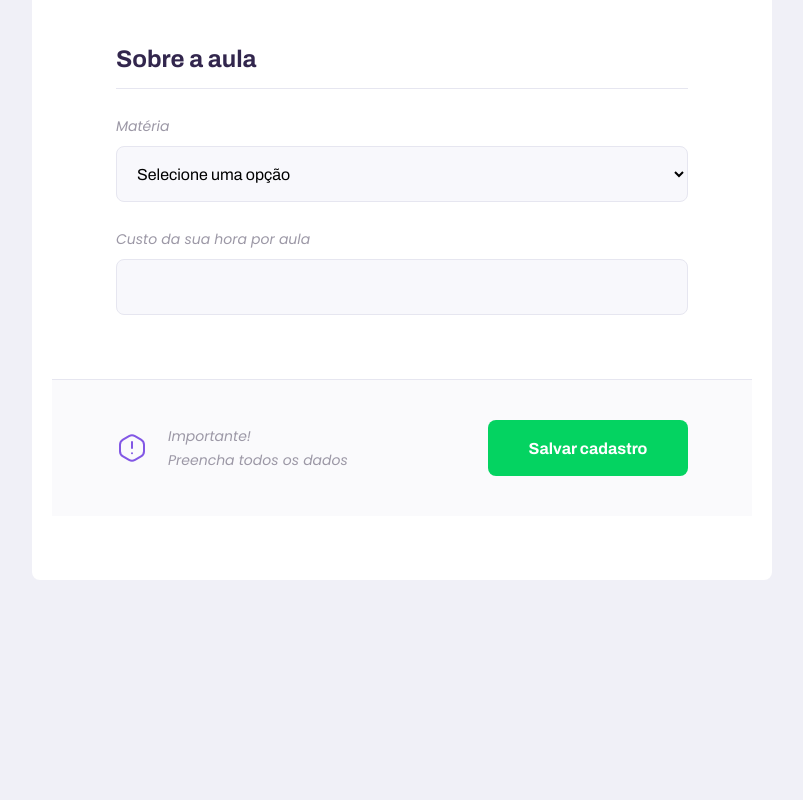
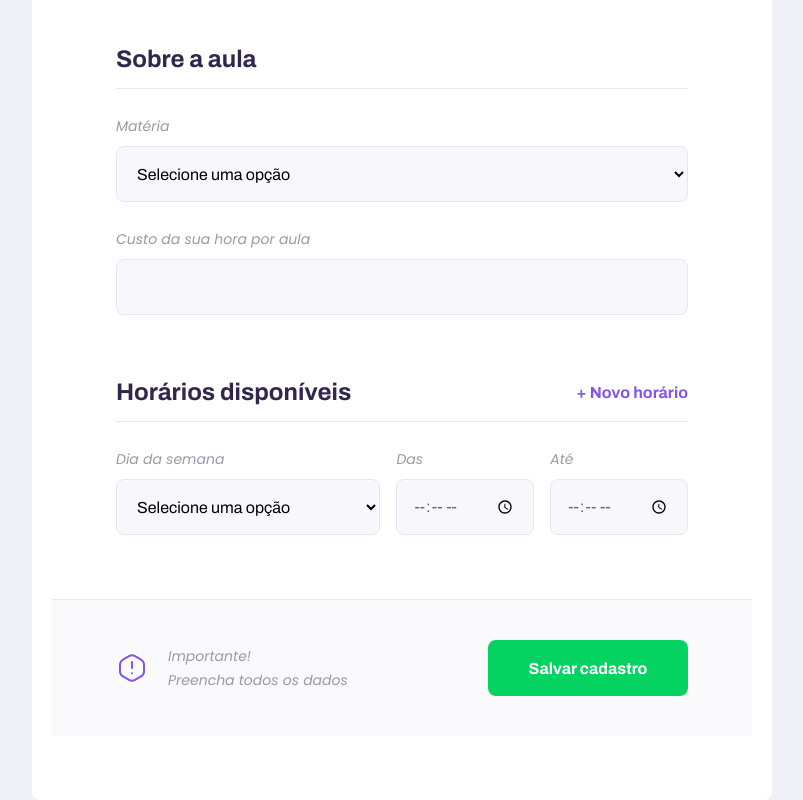
Before and after one commit to Alessandra-Nastassja/NLW-ROCKETSEAT-II, a React (Create React App) app in the folder web/: page /give-classes in a window 1280 px wide. Shown: the part 976-1776 px from the top of the page, without its empty margins (238-1041 px from the left). Before the commit the page ends 1556 px from the top, so only its background shows below. Built offline with nearby package versions, Linux system fonts and the light colour scheme; the HTML template or start-up script is replaced by a standard one.

Commit message:
Adjustment select

```diff
--- a/web/src/pages/TeacherForm/index.tsx
+++ b/web/src/pages/TeacherForm/index.tsx
@@ -5,9 +5,9 @@
 import Textarea from "../../components/Textarea";
 import Select from "../../components/Select";
 
-import warningIcon from '../../assets/icons/warning.svg'
+import warningIcon from "../../assets/icons/warning.svg";
 
-import './styles.css';
+import "./styles.css";
 
 function TeacherForm() {
   return (
@@ -21,11 +21,10 @@
         <fieldset>
           <legend>Seus dados</legend>
 
-          <Input name="name" label="Nome completo"/>
-          <Input name="avatar" label="Avatar"/>
-          <Input name="whatsapp" label="Whatsapp"/>
-          <Textarea name="bio" label="Biografia"/>
-
+          <Input name="name" label="Nome completo" />
+          <Input name="avatar" label="Avatar" />
+          <Input name="whatsapp" label="Whatsapp" />
+          <Textarea name="bio" label="Biografia" />
         </fieldset>
 
         <fieldset>
@@ -35,29 +34,54 @@
             name="subject"
             label="Matéria"
             options={[
-              {value: 'Artes', label: 'Artes'},
-              {value: 'Biologia', label: 'Biologia'},
-              {value: 'Ciências', label: 'Ciências'},
-              {value: 'Educação física', label: 'Educação física'},
-              {value: 'Geografia', label: 'Geografia'},
-              {value: 'História', label: 'História'},
-              {value: 'Matemática', label: 'Matemática'},
-              {value: 'Português', label: 'Português'},
-              {value: 'Química', label: 'Química'},
+              { value: "Artes", label: "Artes" },
+              { value: "Biologia", label: "Biologia" },
+              { value: "Ciências", label: "Ciências" },
+              { value: "Educação física", label: "Educação física" },
+              { value: "Geografia", label: "Geografia" },
+              { value: "História", label: "História" },
+              { value: "Matemática", label: "Matemática" },
+              { value: "Português", label: "Português" },
+              { value: "Química", label: "Química" },
             ]}
           />
-          <Input name="cost" label="Custo da sua hora por aula"/>
+          <Input name="cost" label="Custo da sua hora por aula" />
+        </fieldset>
+
+        <fieldset>
+          <legend>
+            Horários disponíveis
+            <button type="button">
+              + Novo horário
+            </button>
+            </legend>
+
+            <div className="schedule-item">
+              <Select
+                name="week_day"
+                label="Dia da semana"
+                options={[
+                  {value: '0', label: 'Domingo'},
+                  {value: '1', label: 'Segunda-feira'},
+                  {value: '2', label: 'Terça-feira'},
+                  {value: '3', label: 'Quarta-feira'},
+                  {value: '4', label: 'Quinta-feira'},
+                  {value: '5', label: 'Sexta-feira'},
+                  {value: '6', label: 'Sábado'},
+                ]}
+              />
+              <Input name="from" label="Das" type="time"></Input>
+              <Input name="to" label="Até" type="time"></Input>
+            </div>
         </fieldset>
 
         <footer>
           <p>
-            <img src={warningIcon} alt="Aviso importante"/>
-            Importante! <br/>
+            <img src={warningIcon} alt="Aviso importante" />
+            Importante! <br />
             Preencha todos os dados
           </p>
-          <button type="button">
-            Salvar cadastro
-          </button>
+          <button type="button">Salvar cadastro</button>
         </footer>
       </main>
     </div>
--- a/web/src/pages/TeacherForm/styles.css
+++ b/web/src/pages/TeacherForm/styles.css
@@ -38,8 +38,20 @@
     border-bottom: 1px solid var(--color-line-in-white);
 }
 
-#page-teacher-form main fieldset .input-block+.textarea-block,
-#page-teacher-form main fieldset .select-block+.input-block {
+#page-teacher-form main fieldset legend button {
+    background: none;
+    border: 0;
+    color: var(--color-primary);
+    font: 700 1.6rem Archivo;
+    cursor: pointer;
+    transition: color 0.2s;
+}
+
+#page-teacher-form main fieldset legend button:hover {
+    color: var(--color-primary-dark);
+}
+
+#page-teacher-form main fieldset .input-block+.textarea-block, #page-teacher-form main fieldset .select-block+.input-block {
     margin-top: 2.4rem;
 }
 
@@ -98,6 +110,14 @@
     #page-teacher-form main fieldset {
         padding: 0 6.4rem;
     }
+    #page-teacher-form main .schedule-item {
+        display: grid;
+        grid-template-columns: 2fr 1fr 1fr;
+        column-gap: 1.6rem;
+    }
+    #page-teacher-form main .schedule-item .input-block{
+        margin-top: 0 !important;
+    }
     #page-teacher-form main footer {
         padding: 4.0rem 6.4rem;
         display: flex;
```
